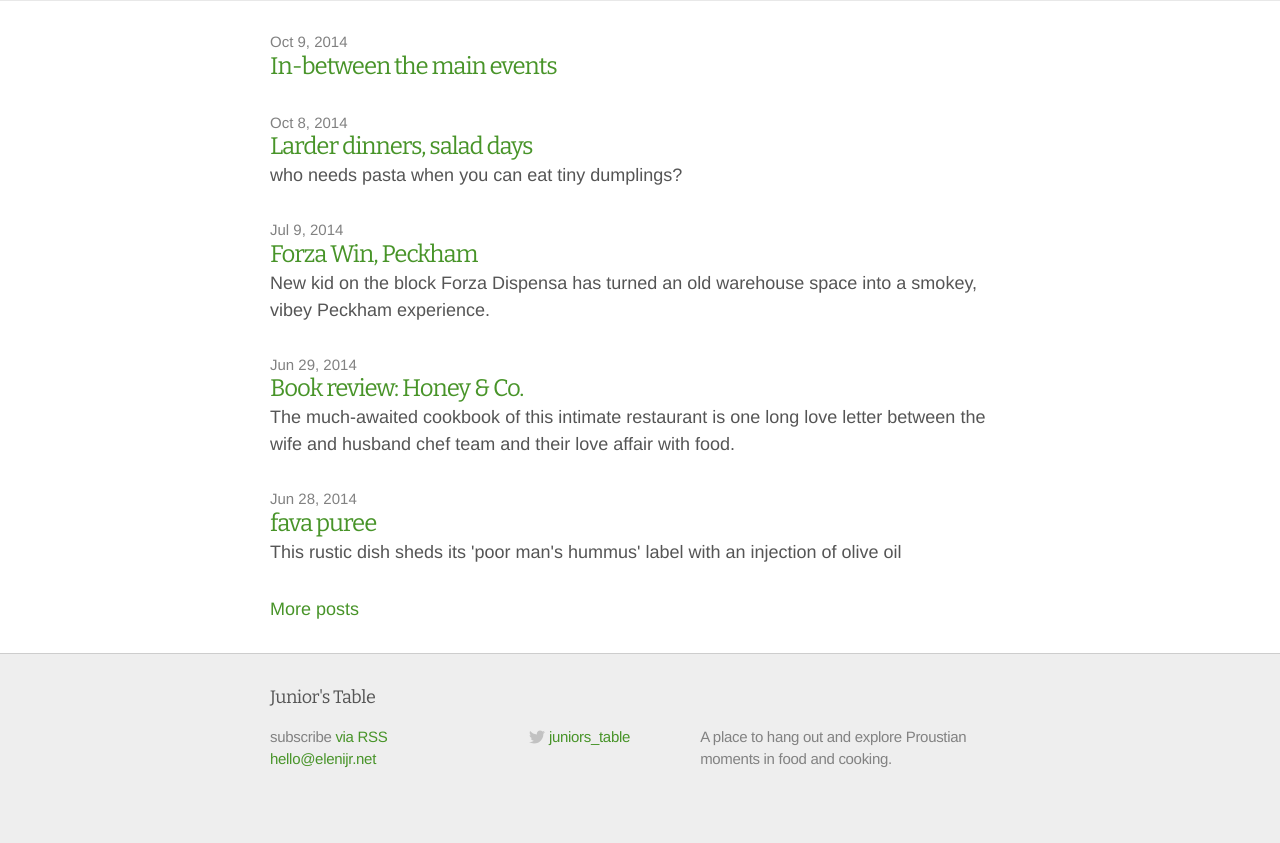
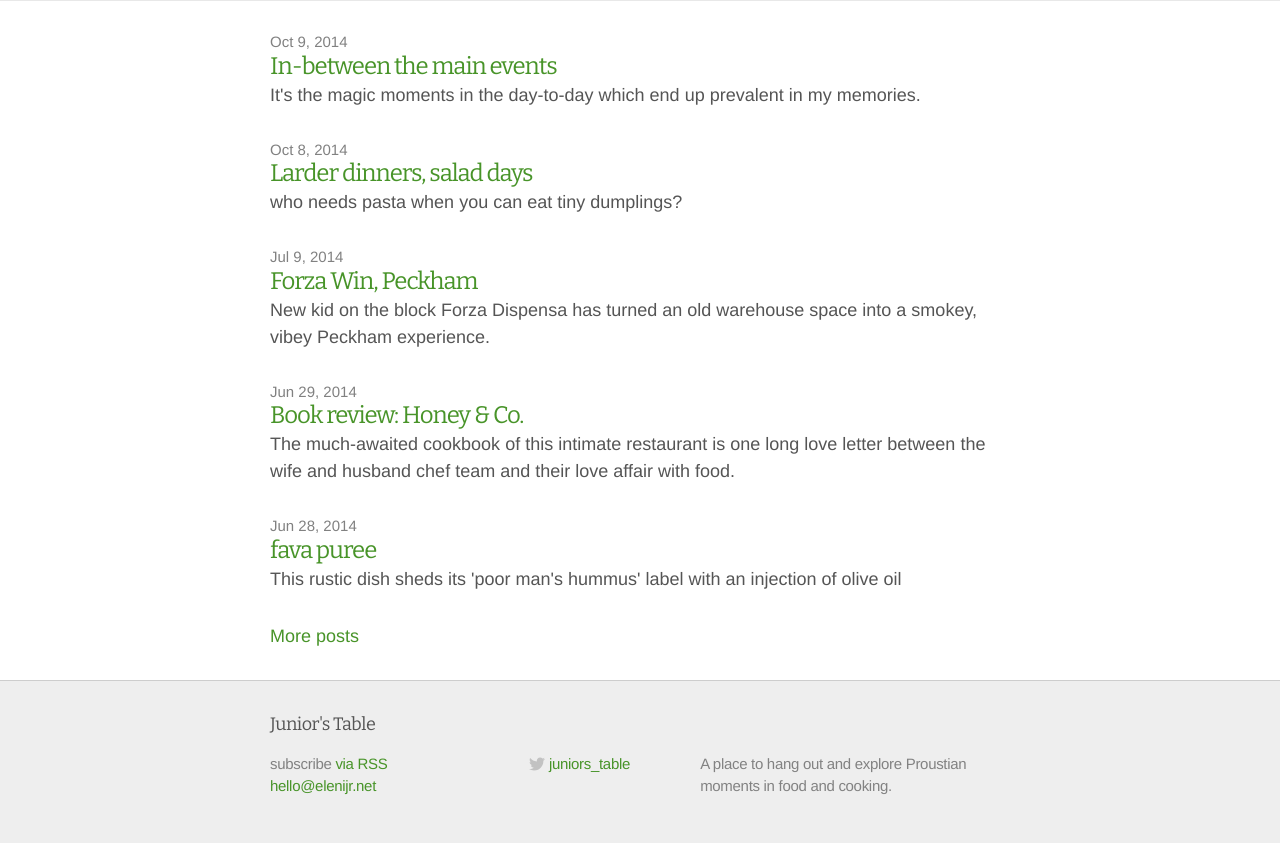
Before and after one commit to eleniharlan/elenijr.net, a Jekyll site: the page built from index.html, in a window 1280 px wide. Shown: the part 561-1404 px from the top of the page. Built offline with Jekyll 4.4.1, drawn with Linux system fonts in a browser that asks for light colours; the list of posts is cut into pages by our own code; before the commit the page ends 1377 px from its top, so only the background shows below that.

Commit message:
Updated 2014-10-09-in-between-the-main-events.md

```diff
--- a/_posts/post/2014-10-09-in-between-the-main-events.md
+++ b/_posts/post/2014-10-09-in-between-the-main-events.md
@@ -5,6 +5,7 @@ title: "In-between the main events"
 category: post
 comments: true
 splash: "https://farm3.staticflickr.com/2947/15303376870_741e0a8dfe_z.jpg"
+teaser: "It's the magic moments in the day-to-day which end up prevalent in my memories."
 ---
 
 ### When does an idle afternoon become cemented in your memory as a most treasured moment of your life?
```
